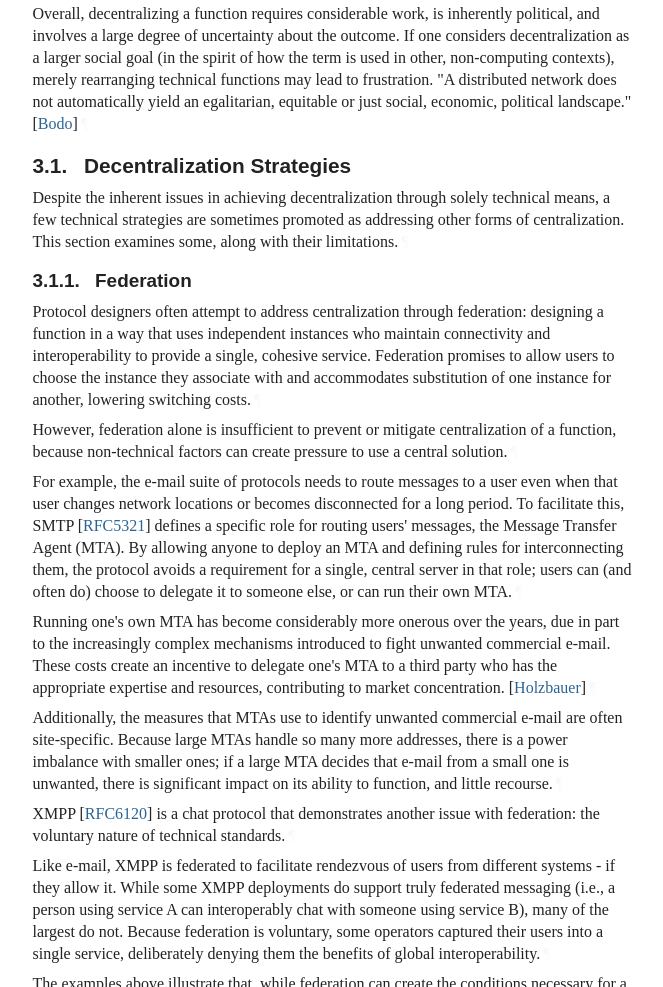
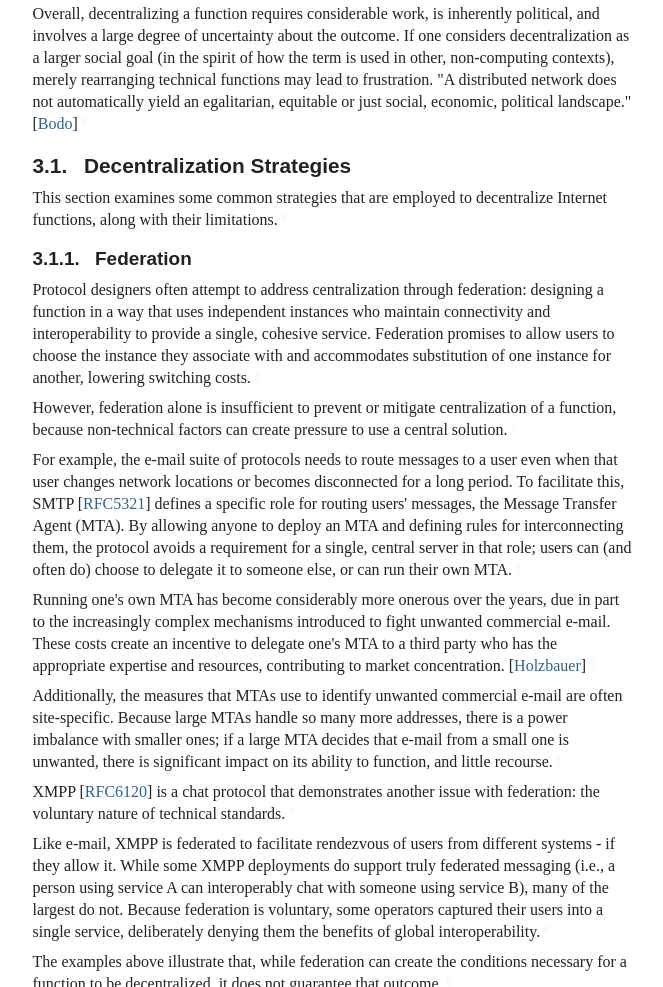
Before and after one commit to mnot/avoiding-internet-centralization, a plain HTML site: page draft-nottingham-avoiding-internet-centralization.html in a window 1280 px wide. Shown: the part 6800-7787 px from the top of the page, without its empty margins (92-755 px from the left). Drawn offline with Linux system fonts and the light colour scheme; a web font is replaced by a local one.

Commit message:
Script updating gh-pages from 9a65bdc. [ci skip]

```diff
--- a/draft-nottingham-avoiding-internet-centralization.html
+++ b/draft-nottingham-avoiding-internet-centralization.html
@@ -1320,7 +1320,7 @@ svg :is([fill="white"], [fill^="#fff"]) {
         <h3 id="name-decentralization-strategies">
 <a href="#section-3.1" class="section-number selfRef">3.1. </a><a href="#name-decentralization-strategies" class="section-name selfRef">Decentralization Strategies</a>
         </h3>
-<p id="section-3.1-1">Despite the inherent issues in achieving decentralization through solely technical means, a few technical strategies are sometimes promoted as addressing other forms of centralization. This section examines some, along with their limitations.<a href="#section-3.1-1" class="pilcrow">¶</a></p>
+<p id="section-3.1-1">This section examines some common strategies that are employed to decentralize Internet functions, along with their limitations.<a href="#section-3.1-1" class="pilcrow">¶</a></p>
 <div id="federation">
 <section id="section-3.1.1">
           <h4 id="name-federation">
```
Also changed, not shown: draft-nottingham-avoiding-internet-centralization.txt.
